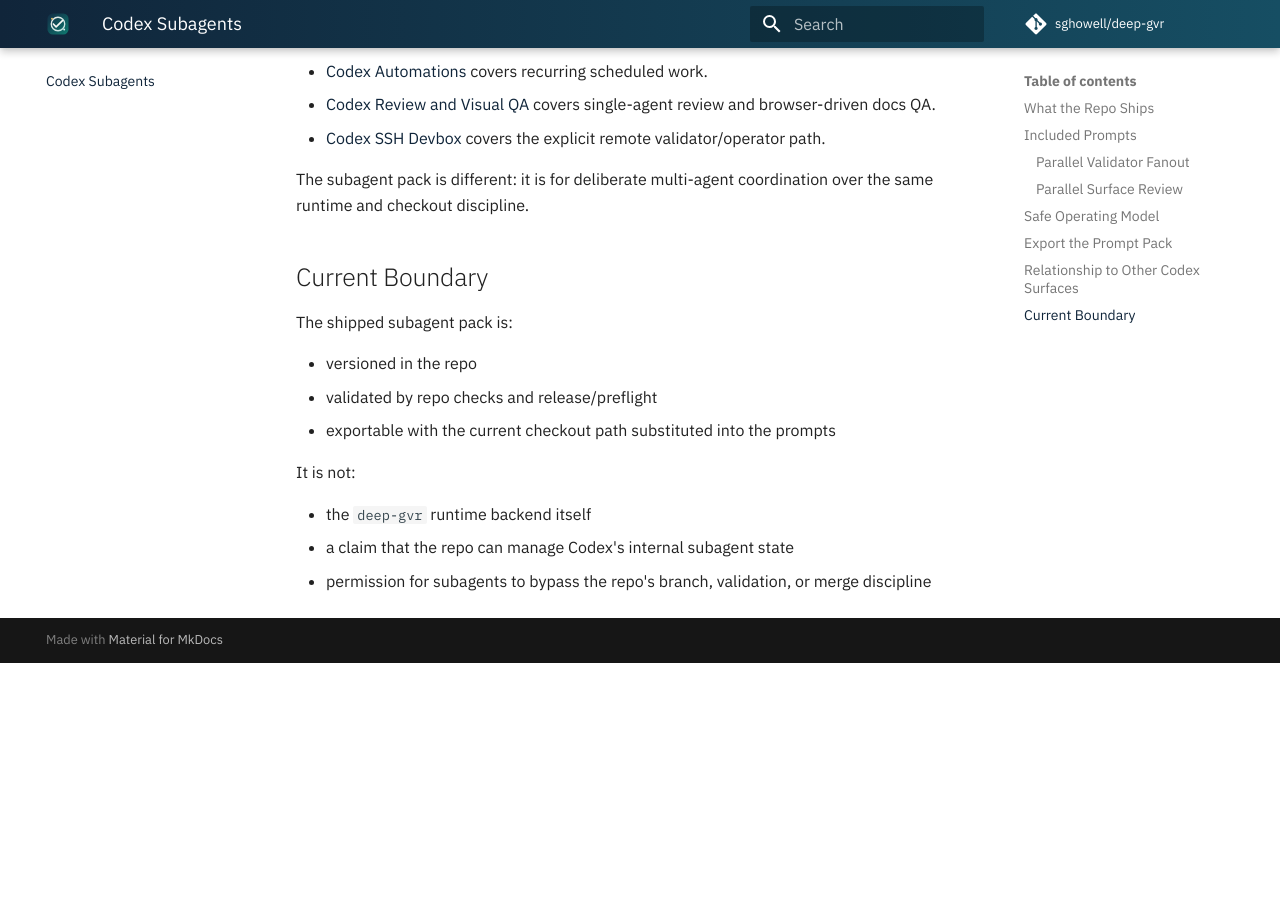
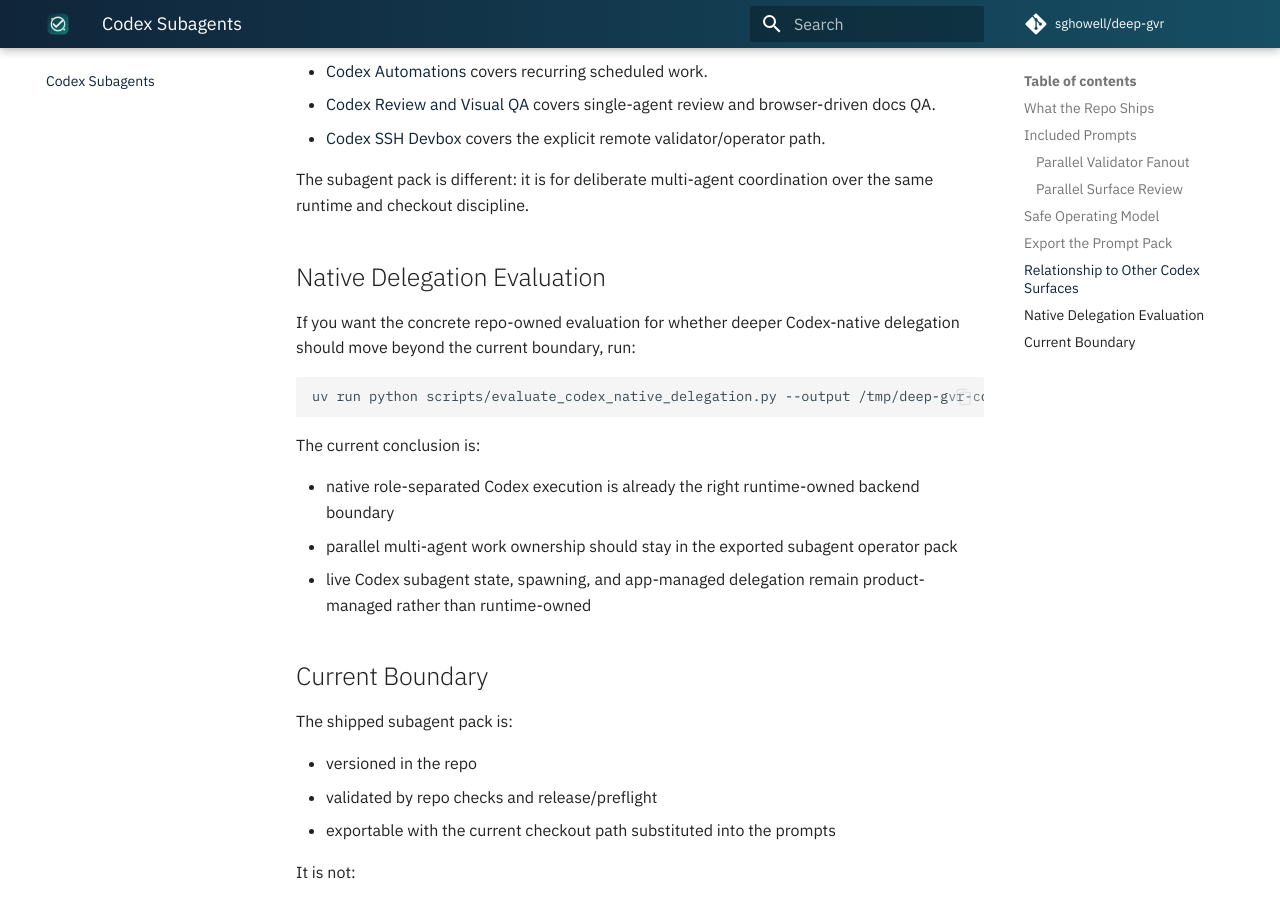
Before and after one commit to sghowell/deep-gvr, an MkDocs documentation site: the page built from docs/codex-subagents.md, in a window 1280 px wide and 900 px high, scrolled down 2423 px. Built offline with MkDocs 1.6.1 and Material for MkDocs 9.7.7, drawn with Linux system fonts in a browser that asks for light colours; comment, search, counter and statistics services are not loaded; before the commit the page ends 3086 px from its top, so only the background shows below that.

Commit message:
document codex delegation findings

````diff
--- a/docs/codex-subagents.md
+++ b/docs/codex-subagents.md
@@ -85,6 +85,21 @@
 
 The subagent pack is different: it is for deliberate multi-agent coordination over the same runtime and checkout discipline.
 
+## Native Delegation Evaluation
+
+If you want the concrete repo-owned evaluation for whether deeper Codex-native
+delegation should move beyond the current boundary, run:
+
+```bash
+uv run python scripts/evaluate_codex_native_delegation.py --output /tmp/deep-gvr-codex-native-delegation/report.json --json
+```
+
+The current conclusion is:
+
+- native role-separated Codex execution is already the right runtime-owned backend boundary
+- parallel multi-agent work ownership should stay in the exported subagent operator pack
+- live Codex subagent state, spawning, and app-managed delegation remain product-managed rather than runtime-owned
+
 ## Current Boundary
 
 The shipped subagent pack is:
````
Also changed, not shown: docs/architecture-status.md (+1 -0 lines), docs/codex-local.md (+8 -0 lines), docs/deep-gvr-architecture.md (+1 -0 lines), plans/59-codex-phase2-completion-roadmap.md (+3 -2 lines), plans/63-codex-native-delegation-evaluation.md (+28 -5 lines).
